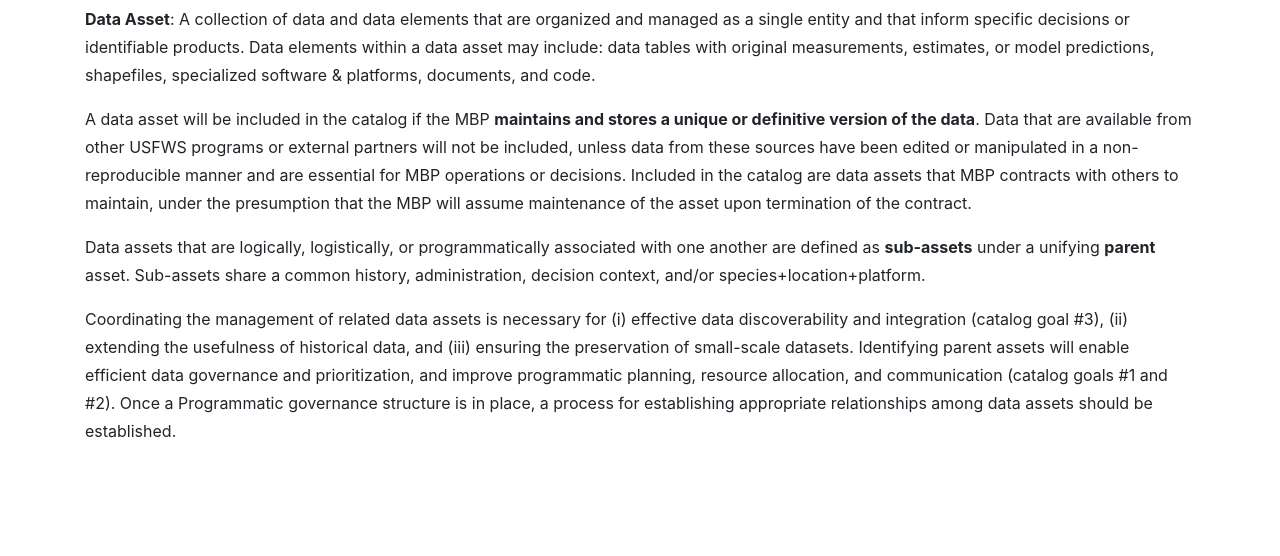
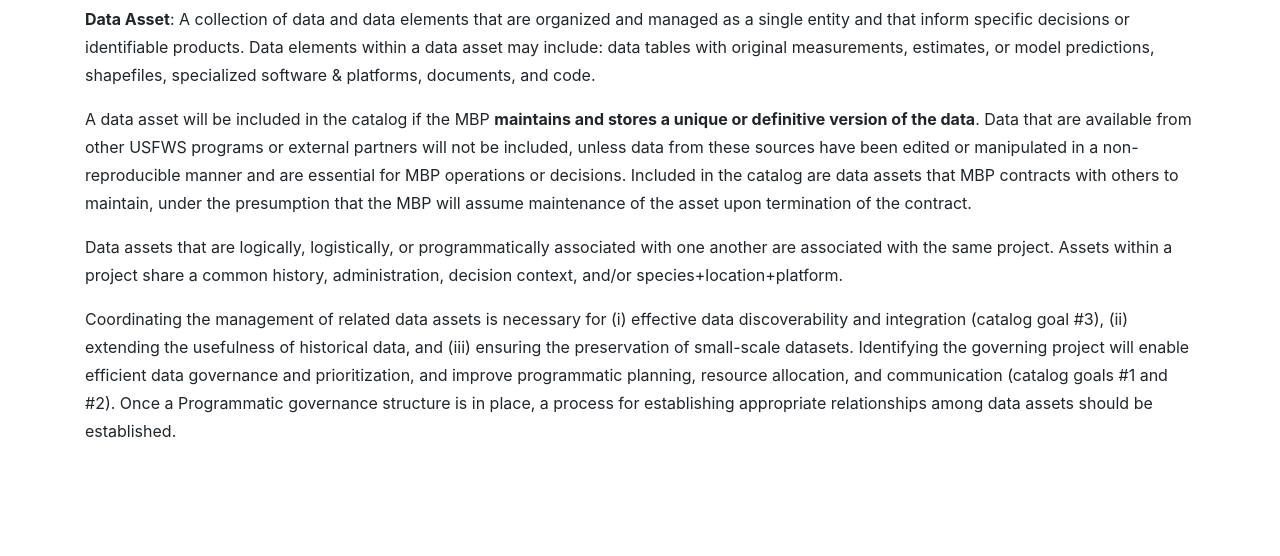
Before and after one commit to thoufer/mbp-metadatacatalog, a Django app: page /about/ in a window 1280 px wide. Shown: the part 717-1273 px from the top of the page. Run offline with Django 3.2, Linux system fonts and the light colour scheme; some libraries are stand-ins or nearby versions.

Commit message:
Update About text (Closes #69)

```diff
--- a/asset/templates/About.html
+++ b/asset/templates/About.html
@@ -26,8 +26,8 @@
 
 <p>A data asset will be included in the catalog if the MBP <b>maintains and stores a unique or definitive version of the data</b>.  Data that are available from other USFWS programs or external partners will not be included, unless data from these sources have been edited or manipulated in a non-reproducible manner and are essential for MBP operations or decisions.  Included in the catalog are data assets that MBP contracts with others to maintain, under the presumption that the MBP will  assume maintenance of the asset upon termination of the contract.</p>
 
-<p>Data assets that are logically, logistically, or programmatically associated with one another are defined as <b>sub-assets</b> under a unifying <b>parent</b> asset. Sub-assets share a common history, administration, decision context, and/or species+location+platform.</p>
+<p>Data assets that are logically, logistically, or programmatically associated with one another are associated with the same project. Assets within a project share a common history, administration, decision context, and/or species+location+platform.</p>
 
-<p>Coordinating the management of related data assets is necessary for (i) effective data discoverability and integration (catalog goal #3), (ii) extending the usefulness of historical data, and (iii) ensuring the preservation of small-scale datasets. Identifying parent assets will enable efficient data governance and prioritization, and improve programmatic planning, resource allocation, and communication (catalog goals #1 and #2). Once a Programmatic governance structure is in place, a process for establishing appropriate relationships among data assets should be established.</p>
+<p>Coordinating the management of related data assets is necessary for (i) effective data discoverability and integration (catalog goal #3), (ii) extending the usefulness of historical data, and (iii) ensuring the preservation of small-scale datasets. Identifying the governing project will enable efficient data governance and prioritization, and improve programmatic planning, resource allocation, and communication (catalog goals #1 and #2). Once a Programmatic governance structure is in place, a process for establishing appropriate relationships among data assets should be established.</p>
 </div>
 {% endblock content %}
```
